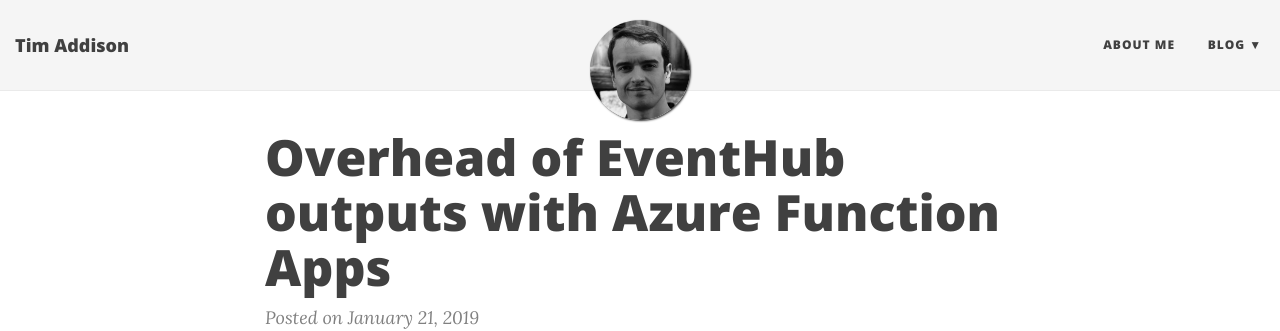
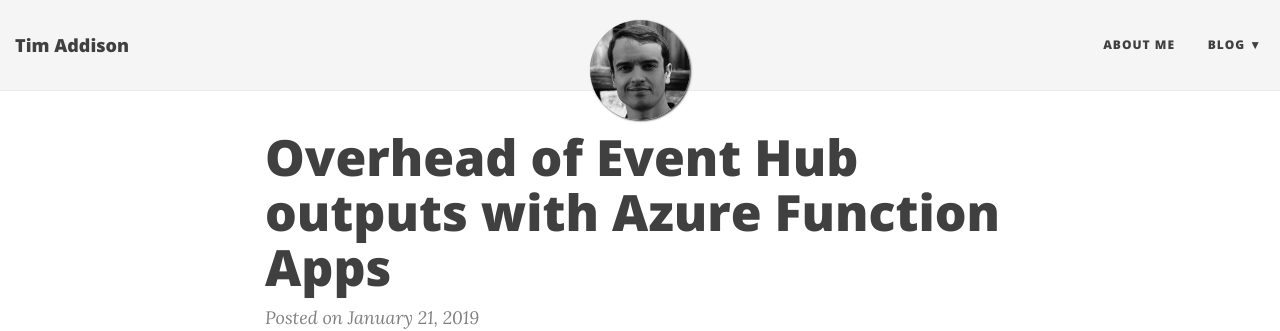
Before and after one commit to taddison/tjaddison.com, a Jekyll site: the page built from _posts/2019/2019-01-21-Overhead-of-Event-Hub-outputs-with-Azure-Functions.md, in a window 1280 px wide and 900 px high. Shown: the top 331 px of the window. Built offline with Jekyll 4.4.1, drawn with Linux system fonts in a browser that asks for light colours; nearby versions of some CDN libraries.

Commit message:
Fix Event Hub name

```diff
--- a/_posts/2019/2019-01-21-Overhead-of-EventHub-outputs-with-Azure-Functions.md
+++ b/_posts/2019/2019-01-21-Overhead-of-Event-Hub-outputs-with-Azure-Functions.md
@@ -1,6 +1,6 @@
 ---
 layout: post
-title: Overhead of EventHub outputs with Azure Function Apps
+title: Overhead of Event Hub outputs with Azure Function Apps
 share-img: https://tjaddison.com/assets/2019/2019-01-21/EventHubComparison.png
 tags: [Azure, PowerShell, Function Apps, EventHubs]
 ---
```
